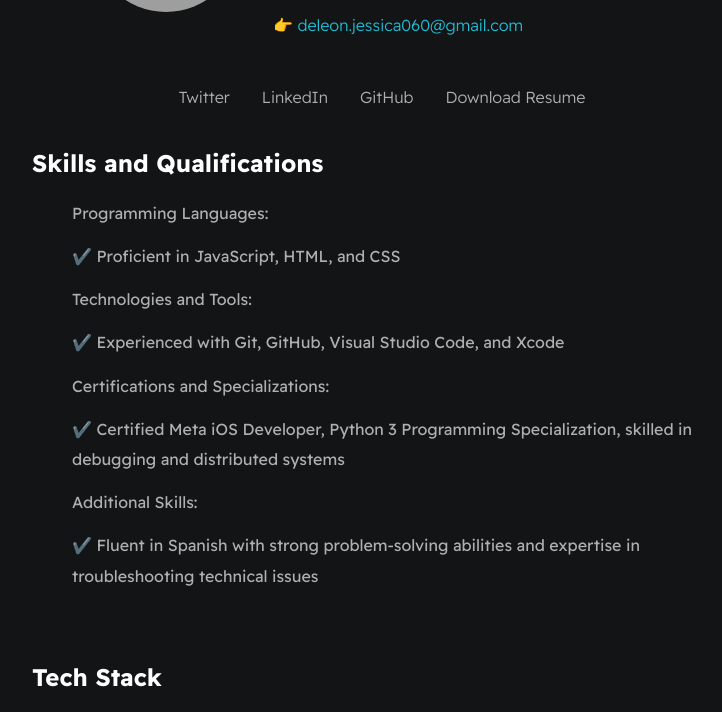
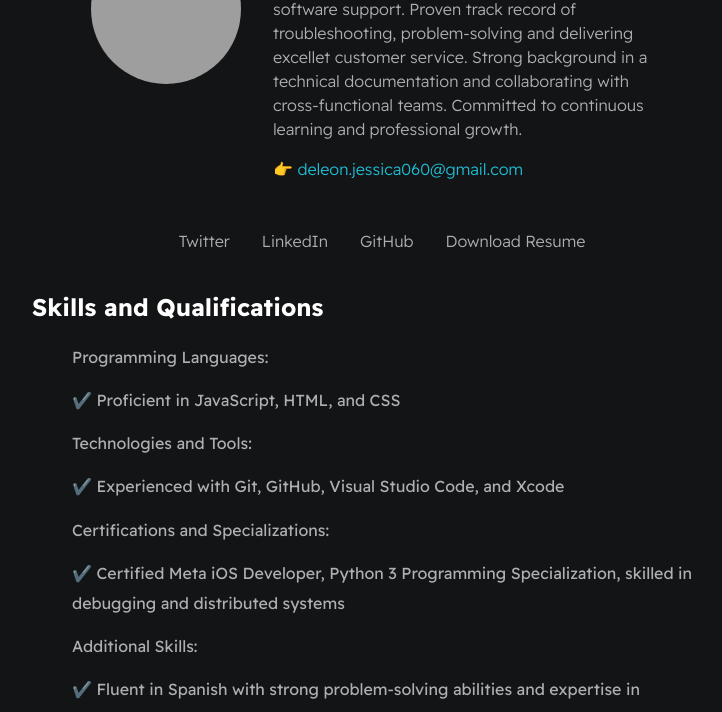
Before and after one commit to jessmdeleon/myResume, a plain HTML site: page index.html in a window 1280 px wide. Shown: the part 227-939 px from the top of the page, without its empty margins (258-980 px from the left). Drawn offline with Linux system fonts and the light colour scheme; grey boxes are pictures that could not be loaded.

Commit message:
update profile my_profilePic

```diff
--- a/index.html
+++ b/index.html
@@ -15,7 +15,12 @@
             <img id="profile-pic" src="./assets/images/my_profilePic.jpg" alt="profile_pic">
             <div id="hero-text">
                 <h1 id="user-name">Jessica Morales-Deleon (Jess)</h1>
-                <p id="bio">Aspiring Software Engineer, former Technical Specialist</p>
+                <p id="bio">Aspiring Software Engineer, former Technical Specialist with expertise in providing
+                    hardware and software support. Proven track record of troubleshooting, problem-solving and
+                    delivering excellet customer service. Strong background in a technical documentation and collaborating
+                    with cross-functional teams. Committed to continuous learning and professional growth.
+
+                </p>
                 <p>👉 <a href="mailto:deleon.jessica060@gmail.com">deleon.jessica060@gmail.com</a></p>
             </div>
         </section>
```
Also changed, not shown: 1 other file.
